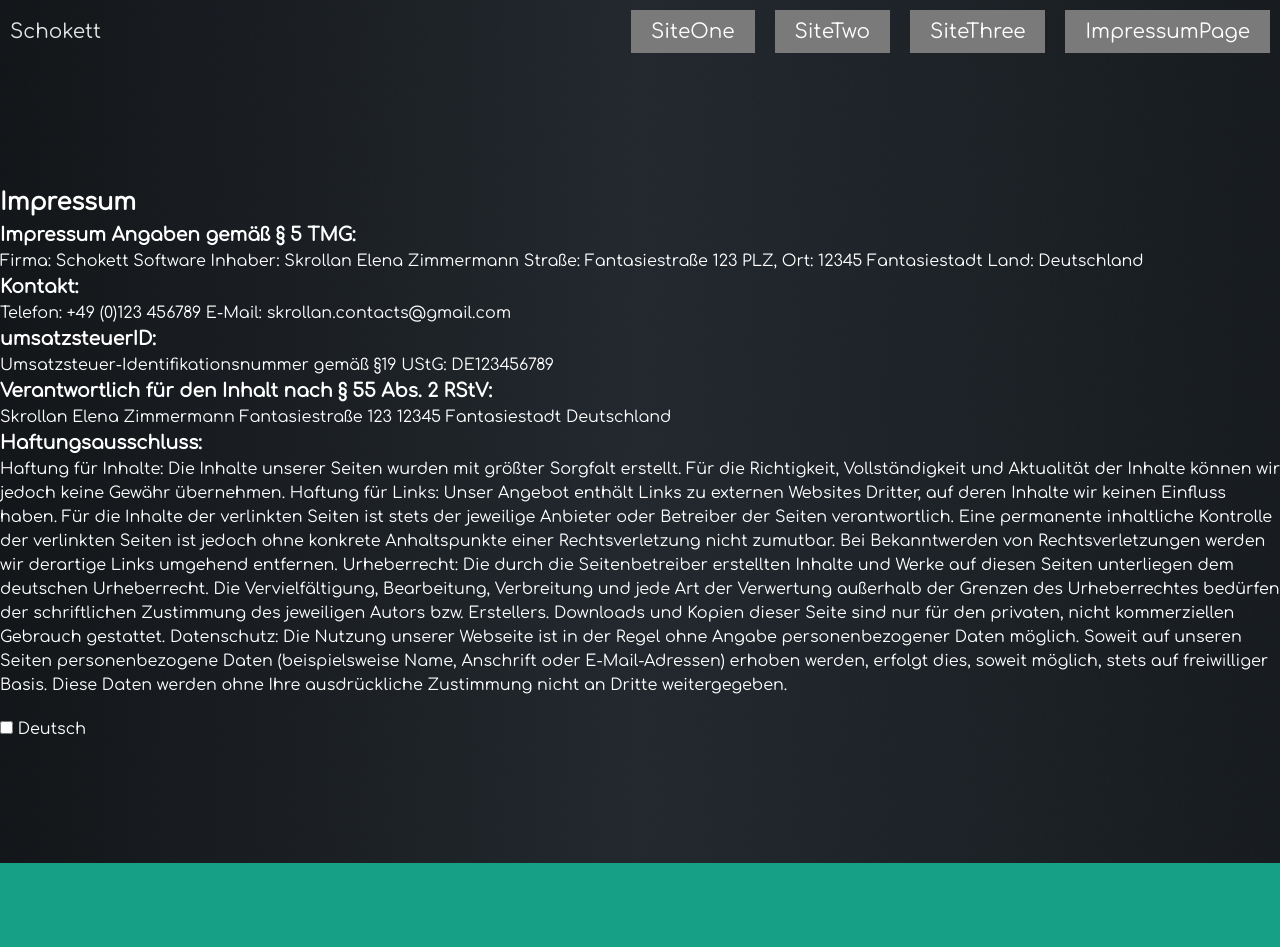
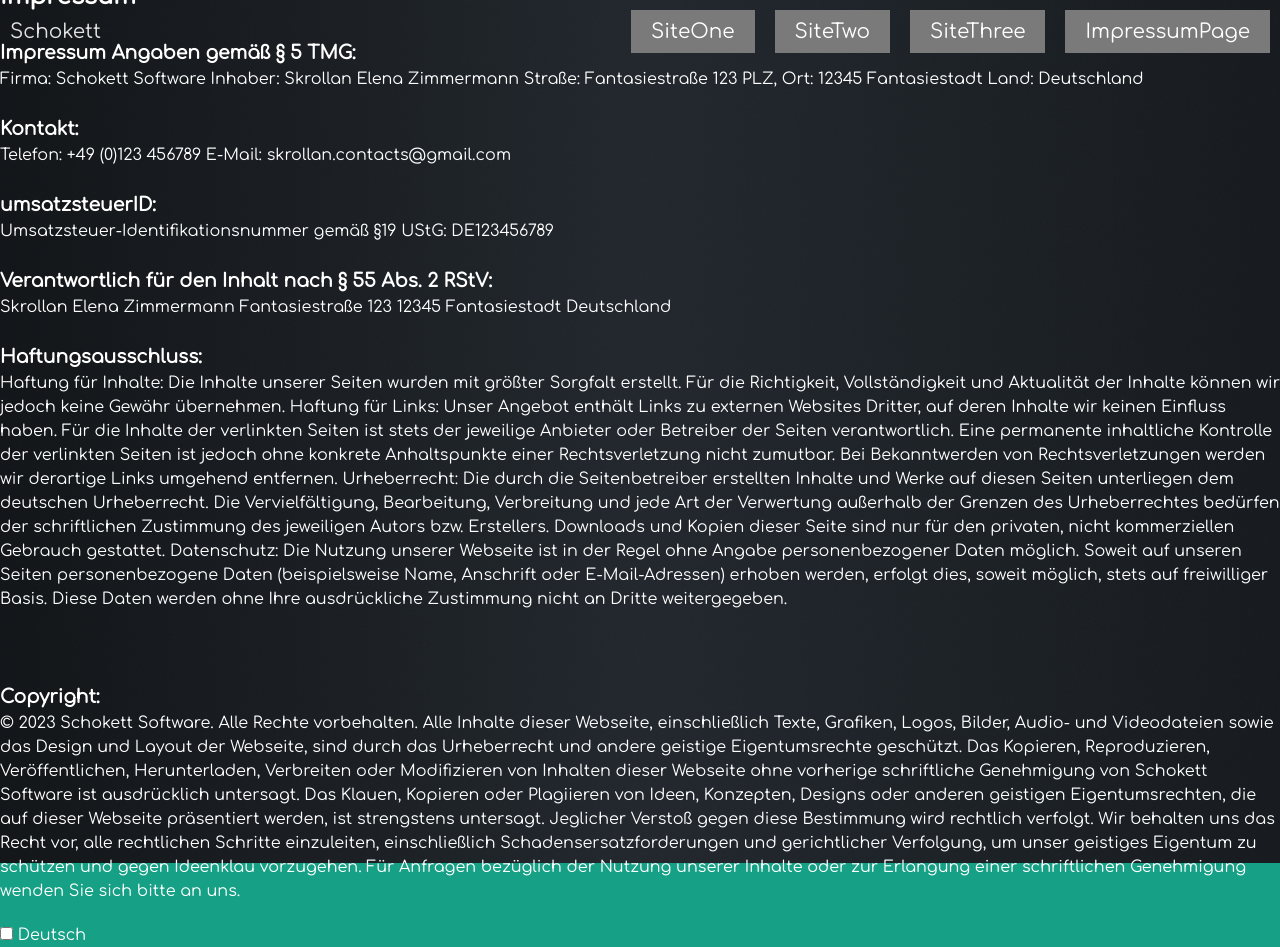
Before and after one commit to SkrollanElenaZimmermann/Schokett.de, a Vue app: page /#/ImpressumPage in a window 1280 px wide. Before the commit the page ends 863 px from the top, so only its background shows below. Built offline with nearby package versions, Linux system fonts and the light colour scheme.

Commit message:
copyright edit

```diff
--- a/src/components/ImpressumPage.vue
+++ b/src/components/ImpressumPage.vue
@@ -3,21 +3,26 @@
     <div class="impressum">
 
   <h2>{{ $t('impressum.title') }}</h2>
-
+  <br>
   <h3 v-html="$t('impressum.angaben')"></h3>
   <p>{{ $t('impressum.content.angaben') }}</p>
-
+  <br>
   <h3 v-html="$t('impressum.kontakt')"></h3>
   <p>{{ $t('impressum.content.kontakt') }}</p>
-
+  <br>
   <h3 v-html="$t('impressum.umsatzsteuerID')"></h3>
   <p>{{ $t('impressum.content.umsatzsteuerID') }}</p>
-
+  <br>
   <h3 v-html="$t('impressum.verantwortlich')"></h3>
   <p>{{ $t('impressum.content.verantwortlich') }}</p>
-
+  <br>
   <h3 v-html="$t('impressum.haftungsausschluss')"></h3>
   <p>{{ $t('impressum.content.haftungsausschluss') }}</p>
+  <br>
+  <br>
+  <br>
+  <h3 v-html="$t('impressum.copyright')"></h3>
+  <p>{{ $t('impressum.content.copyright') }}</p>
 
       <div class="language-switch">
         <label>
--- a/src/main.js
+++ b/src/main.js
@@ -29,12 +29,20 @@ const i18n = createI18n({
       // Deutsch
       impressum: {
         title: 'Impressum',
+        copyright: 'Copyright:',
+        Firma: 'Schokett Software',
         angaben: `Impressum Angaben gemäß § 5 TMG:`,
         kontakt: `Kontakt:`,
         umsatzsteuerID:`umsatzsteuerID:`,
         verantwortlich: `Verantwortlich für den Inhalt nach § 55 Abs. 2 RStV:`,
         haftungsausschluss: `Haftungsausschluss:`,
         content: {
+          copyright: `© 2023 Schokett Software. Alle Rechte vorbehalten.
+            Alle Inhalte dieser Webseite, einschließlich Texte, Grafiken, Logos, Bilder, Audio- und Videodateien sowie das Design und Layout der Webseite, sind durch das Urheberrecht und andere geistige Eigentumsrechte geschützt.
+            Das Kopieren, Reproduzieren, Veröffentlichen, Herunterladen, Verbreiten oder Modifizieren von Inhalten dieser Webseite ohne vorherige schriftliche Genehmigung von Schokett Software ist ausdrücklich untersagt.
+            Das Klauen, Kopieren oder Plagiieren von Ideen, Konzepten, Designs oder anderen geistigen Eigentumsrechten, die auf dieser Webseite präsentiert werden, ist strengstens untersagt. Jeglicher Verstoß gegen diese Bestimmung wird rechtlich verfolgt.
+            Wir behalten uns das Recht vor, alle rechtlichen Schritte einzuleiten, einschließlich Schadensersatzforderungen und gerichtlicher Verfolgung, um unser geistiges Eigentum zu schützen und gegen Ideenklau vorzugehen.
+            Für Anfragen bezüglich der Nutzung unserer Inhalte oder zur Erlangung einer schriftlichen Genehmigung wenden Sie sich bitte an uns.`,
           angaben: `
             Firma: Schokett Software
             Inhaber: Skrollan Elena Zimmermann
@@ -54,13 +62,10 @@ const i18n = createI18n({
           haftungsausschluss: `
             Haftung für Inhalte:
             Die Inhalte unserer Seiten wurden mit größter Sorgfalt erstellt. Für die Richtigkeit, Vollständigkeit und Aktualität der Inhalte können wir jedoch keine Gewähr übernehmen.
-
             Haftung für Links:
             Unser Angebot enthält Links zu externen Websites Dritter, auf deren Inhalte wir keinen Einfluss haben. Für die Inhalte der verlinkten Seiten ist stets der jeweilige Anbieter oder Betreiber der Seiten verantwortlich. Eine permanente inhaltliche Kontrolle der verlinkten Seiten ist jedoch ohne konkrete Anhaltspunkte einer Rechtsverletzung nicht zumutbar. Bei Bekanntwerden von Rechtsverletzungen werden wir derartige Links umgehend entfernen.
-
             Urheberrecht:
             Die durch die Seitenbetreiber erstellten Inhalte und Werke auf diesen Seiten unterliegen dem deutschen Urheberrecht. Die Vervielfältigung, Bearbeitung, Verbreitung und jede Art der Verwertung außerhalb der Grenzen des Urheberrechtes bedürfen der schriftlichen Zustimmung des jeweiligen Autors bzw. Erstellers. Downloads und Kopien dieser Seite sind nur für den privaten, nicht kommerziellen Gebrauch gestattet.
-
             Datenschutz:
             Die Nutzung unserer Webseite ist in der Regel ohne Angabe personenbezogener Daten möglich. Soweit auf unseren Seiten personenbezogene Daten (beispielsweise Name, Anschrift oder E-Mail-Adressen) erhoben werden, erfolgt dies, soweit möglich, stets auf freiwilliger Basis. Diese Daten werden ohne Ihre ausdrückliche Zustimmung nicht an Dritte weitergegeben.`,
         },
@@ -71,12 +76,20 @@ const i18n = createI18n({
       // Japanisch
       impressum: {
         title: 'インプレッサム',
-        angaben: `§ 5 TMGに基づくインプレッサムの情報:`,
-        kontakt: `お問い合わせ:`,
-        umsatzsteuerID:`消費税番号:`,
-        verantwortlich: `§ 55 Abs. 2 RStVに基づくコンテンツの責任者:`,
-        haftungsausschluss: `免責事項:`,
+        copyright: '著作権:',
+        angaben: 'インプレッサムの情報に基づく',
+        kontakt: 'お問い合わせ:',
+        umsatzsteuerID: '消費税番号:',
+        verantwortlich: 'コンテンツの責任者:',
+        haftungsausschluss: '免責事項:',
         content: {
+          copyright:
+          `© 2023 Schokett Software。全著作権所有。
+          このウェブサイトのすべてのコンテンツ、テキスト、グラフィックス、ロゴ、画像、音声およびビデオファイル、ウェブサイトのデザインとレイアウトを含むものは、著作権およびその他の知的所有権によって保護されています。
+          事前の書面によるSchokett Softwareの許可なしに、このウェブサイトのコンテンツを複製、再生、公開、ダウンロード、配布、または変更することは明示的に禁止されています。
+          このウェブサイトで提示されるアイデア、コンセプト、デザイン、その他の知的所有権の盗用、コピー、または剽窃は厳しく禁止されています。この規定に違反した場合、法的措置を取ることがあります。
+          知的所有権を保護し、アイデア盗用に対処するために、損害賠償請求や法的措置を含むすべての法的手段を取る権利を留保します。
+          コンテンツの利用に関するお問い合わせや書面による許可の取得については、お問い合わせください。`,
             angaben: `
             会社名：Schokett Software
             オーナー：スクロラン・エレナ・ジマーマン
```
